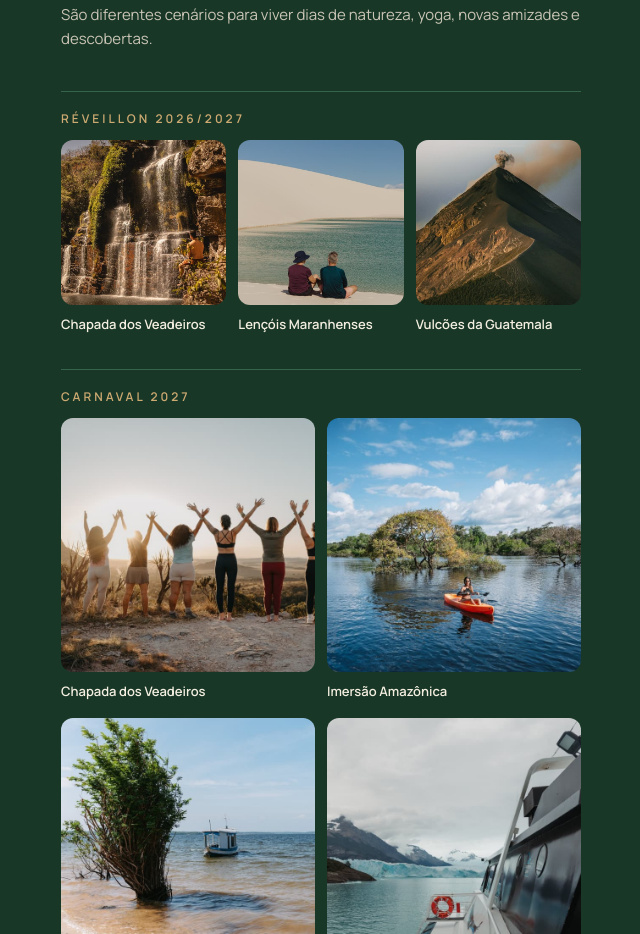
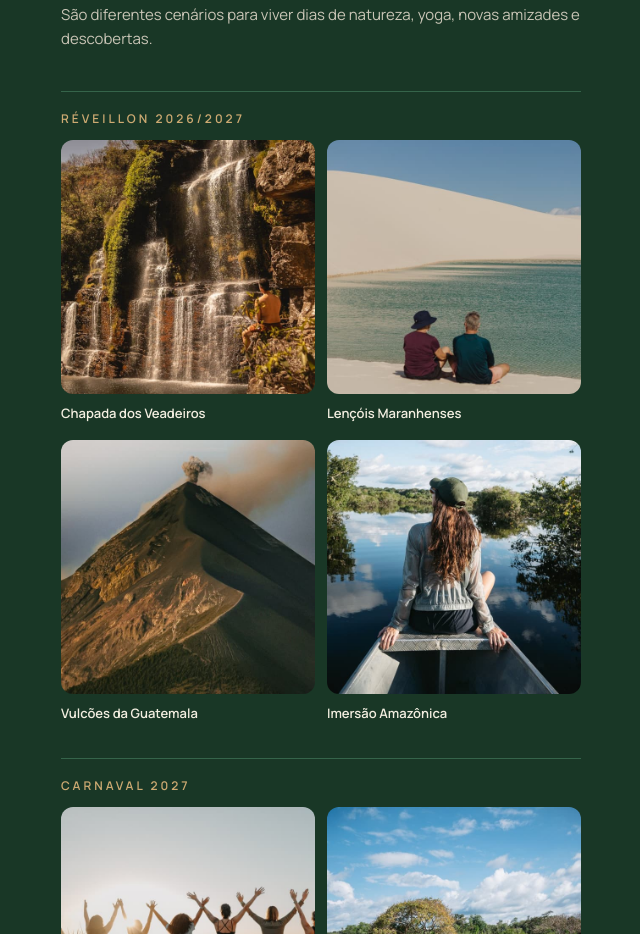
Before and after one commit to dev-agenciaw3m/aze-emails, a plain HTML site: page 01-black-friday-lancamento/index.html in a window 1280 px wide. Shown: the part 2294-3228 px from the top of the page, without its empty margins (319-959 px from the left). Drawn offline with Linux system fonts and the light colour scheme.

Commit message:
Ajustes de revisao dos emails 1, 2 e 3

```diff
--- a/01-black-friday-lancamento/index.html
+++ b/01-black-friday-lancamento/index.html
@@ -145,7 +145,7 @@
                 <span class="f num" style="font-size:46px;line-height:46px;font-weight:300;letter-spacing:-1.5px;color:#dcc79b;"><span style="font-size:15px;font-weight:600;letter-spacing:0;vertical-align:top;line-height:24px;">R$</span>500</span>
                 <div class="f" style="font-size:11px;line-height:16px;font-weight:600;letter-spacing:2px;text-transform:uppercase;color:#cdaa72;padding-top:2px;">OFF por pessoa</div>
               </td>
-              <td valign="middle" class="f" style="font-size:14px;line-height:21px;color:#c9c5b6;"><strong style="color:#f2eee0;">Viagens em dupla ou grupo.</strong> Chame quem você gosta de ter por perto.</td>
+              <td valign="middle" class="f" style="font-size:14px;line-height:21px;color:#c9c5b6;"><strong style="color:#f2eee0;">Viagens em dupla ou grupo, em qualquer destino participante.</strong> Chame quem você gosta de ter por perto.</td>
             </tr></table>
           </td></tr>
         </table>
@@ -196,20 +196,28 @@
     </tr>
     <tr>
       <td class="px" bgcolor="#193726" style="background-color:#193726;padding:0 34px;">
-        <table role="presentation" width="100%" cellpadding="0" cellspacing="0" border="0"><tr>
-          <td class="half" width="33%" valign="top" style="padding:0 6px 12px;">
-            <a href="#" target="_blank"><img class="fluid" src="https://dev-agenciaw3m.github.io/aze-emails/img/fotos/chapada-reveillon.jpg" width="164" alt="Chapada dos Veadeiros" style="width:100%;height:auto;border-radius:12px;"></a>
+        <table role="presentation" width="100%" cellpadding="0" cellspacing="0" border="0">
+          <tr>
+            <td width="50%" valign="top" style="padding:0 6px 18px;">
+              <a href="#" target="_blank"><img class="fluid" src="https://dev-agenciaw3m.github.io/aze-emails/img/fotos/chapada-reveillon.jpg" width="250" alt="Chapada dos Veadeiros" style="width:100%;height:auto;border-radius:12px;"></a>
               <p class="f" style="margin:10px 0 0;font-size:13px;line-height:18px;font-weight:600;color:#f2eee0;">Chapada dos Veadeiros</p>
             </td>
-          <td class="half" width="33%" valign="top" style="padding:0 6px 12px;">
-            <a href="#" target="_blank"><img class="fluid" src="https://dev-agenciaw3m.github.io/aze-emails/img/fotos/lencois.jpg" width="164" alt="Lençóis Maranhenses" style="width:100%;height:auto;border-radius:12px;"></a>
+            <td width="50%" valign="top" style="padding:0 6px 18px;">
+              <a href="#" target="_blank"><img class="fluid" src="https://dev-agenciaw3m.github.io/aze-emails/img/fotos/lencois.jpg" width="250" alt="Lençóis Maranhenses" style="width:100%;height:auto;border-radius:12px;"></a>
               <p class="f" style="margin:10px 0 0;font-size:13px;line-height:18px;font-weight:600;color:#f2eee0;">Lençóis Maranhenses</p>
             </td>
-          <td class="half" width="33%" valign="top" style="padding:0 6px 12px;">
-            <a href="#" target="_blank"><img class="fluid" src="https://dev-agenciaw3m.github.io/aze-emails/img/fotos/guatemala.jpg" width="164" alt="Vulcões da Guatemala" style="width:100%;height:auto;border-radius:12px;"></a>
+          </tr>
+          <tr>
+            <td width="50%" valign="top" style="padding:0 6px 12px;">
+              <a href="#" target="_blank"><img class="fluid" src="https://dev-agenciaw3m.github.io/aze-emails/img/fotos/guatemala.jpg" width="250" alt="Vulcões da Guatemala" style="width:100%;height:auto;border-radius:12px;"></a>
               <p class="f" style="margin:10px 0 0;font-size:13px;line-height:18px;font-weight:600;color:#f2eee0;">Vulcões da Guatemala</p>
             </td>
-        </tr></table>
+            <td width="50%" valign="top" style="padding:0 6px 12px;">
+              <a href="#" target="_blank"><img class="fluid" src="https://dev-agenciaw3m.github.io/aze-emails/img/fotos/amazonia-reveillon.jpg" width="250" alt="Imersão Amazônica" style="width:100%;height:auto;border-radius:12px;"></a>
+              <p class="f" style="margin:10px 0 0;font-size:13px;line-height:18px;font-weight:600;color:#f2eee0;">Imersão Amazônica</p>
+            </td>
+          </tr>
+        </table>
       </td>
     </tr>
 
```
Also changed, not shown: 01-black-friday-lancamento/bloco-rd.html (+17 -9 lines), 02-reforco/bloco-rd.html (+1 -1 lines), 02-reforco/index.html (+1 -1 lines), 03-ultimos-dias/bloco-rd.html (+2 -2 lines), 03-ultimos-dias/index.html (+2 -2 lines), img/fotos/amazonia-reveillon.jpg (added). Lines whose indentation alone changed are shown as unchanged.
